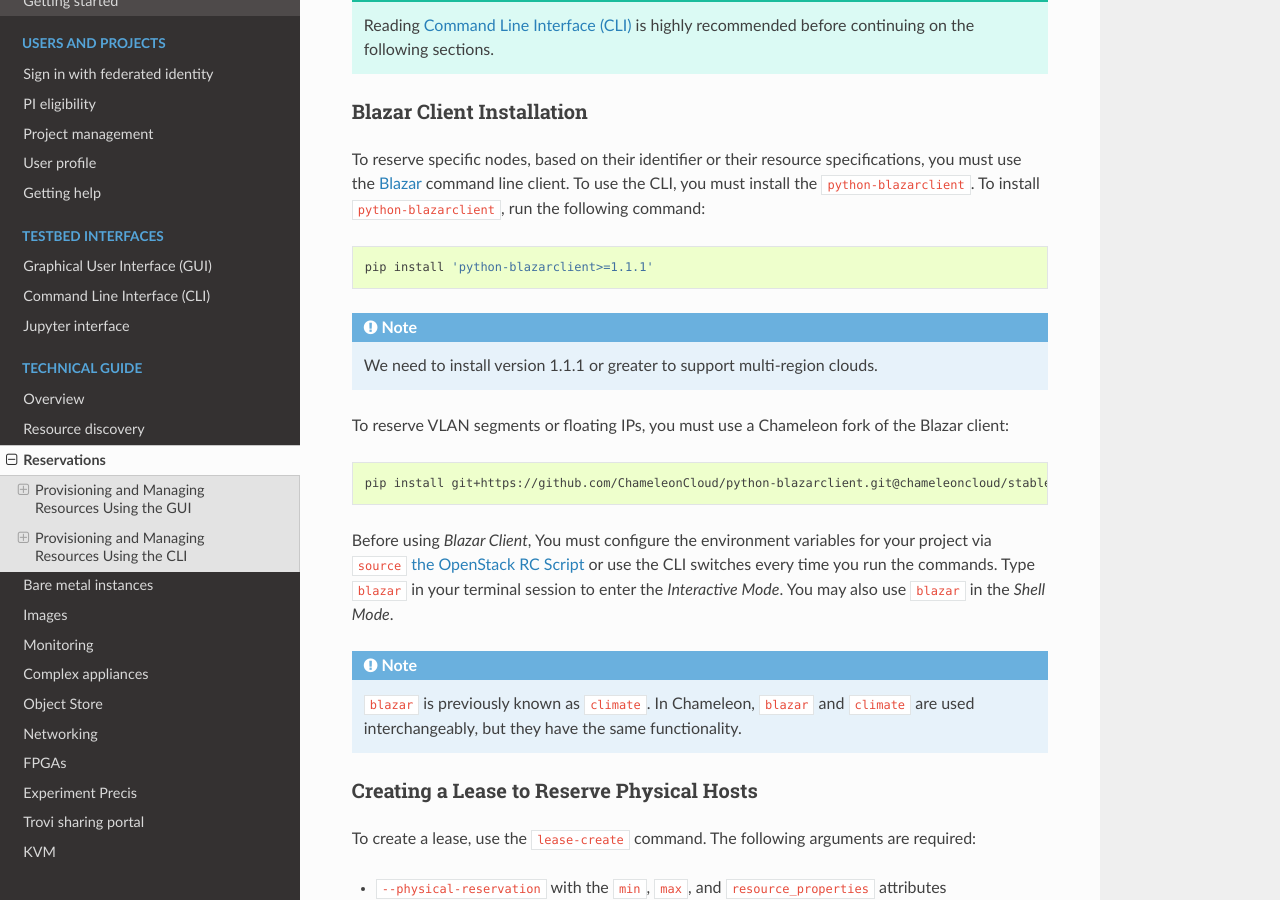
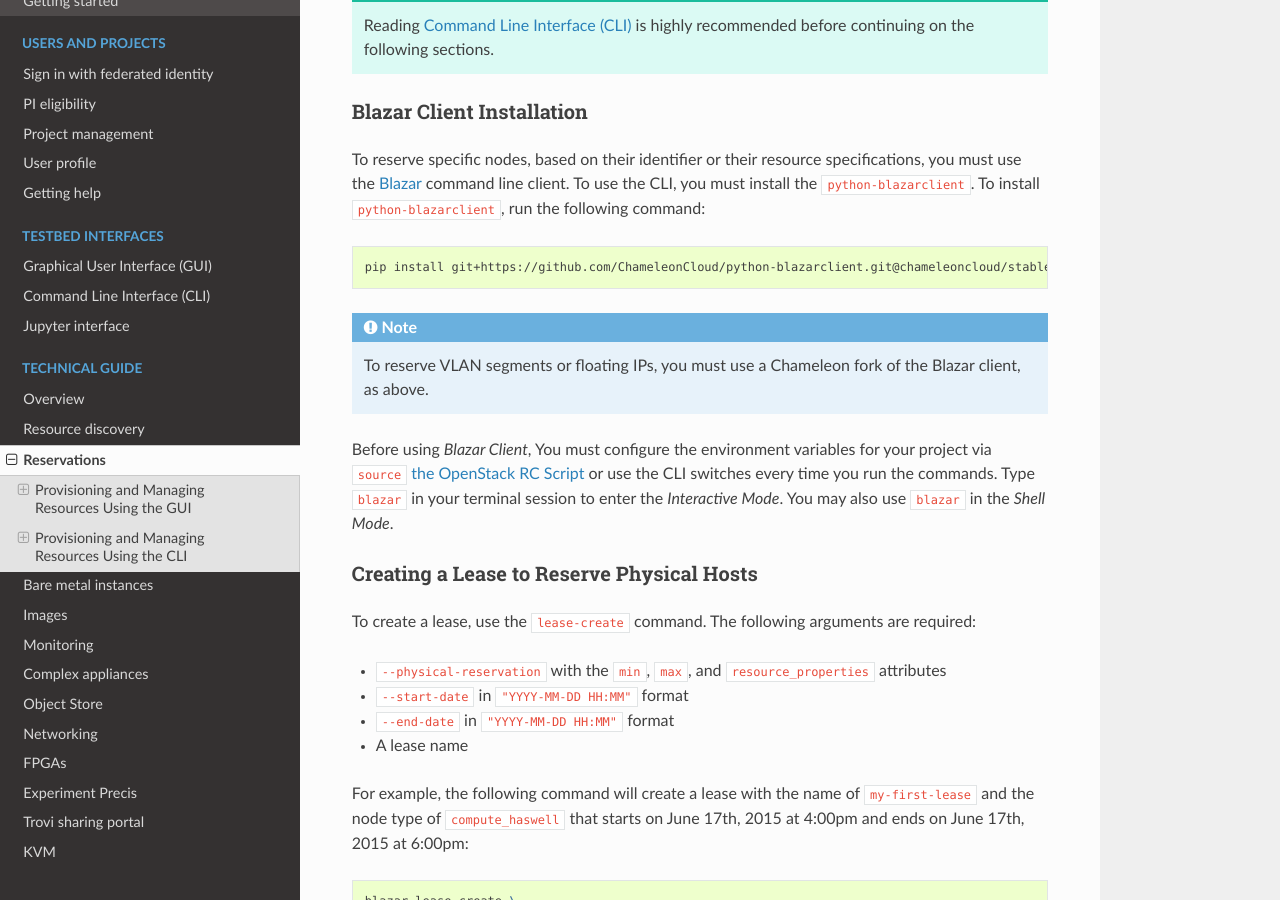
Before and after one commit to ChameleonCloud/docs, a Sphinx documentation site: the page built from source/technical/reservations.rst, in a window 1280 px wide and 900 px high, scrolled down 7377 px. Built offline with Sphinx 7.4.7 and the Read the Docs theme 2.0.0, drawn with Linux system fonts in a browser that asks for light colours; some of the changed text lies outside the part shown.

Commit message:
Update CLI instructions

```diff
--- a/source/technical/reservations.rst
+++ b/source/technical/reservations.rst
@@ -11,8 +11,8 @@ available at the time they chose (except in extraordinary circumstances such as
 hardware or platform failures), which helps to plan large scale experiments.
 
 Chameleon resources are reserved via `Blazar
-<https://docs.openstack.org/blazar/latest/>`_ (previously known as *Climate*)
-which provides Reservation as a Service for OpenStack.
+<https://docs.openstack.org/blazar/latest/>`_ which provides Reservation as a
+Service for OpenStack.
 
 Three types of resources can be reserved: physical bare metal hosts, network
 segments (VLANs), and floating IPs.
@@ -244,29 +244,17 @@ CLI, you must install the ``python-blazarclient``. To install
 
 .. code-block:: bash
 
-   pip install 'python-blazarclient>=1.1.1'
+   pip install git+https://github.com/ChameleonCloud/python-blazarclient.git@chameleoncloud/stable/train
 
 .. note::
-
-   We need to install version 1.1.1 or greater to support multi-region clouds.
-
-To reserve VLAN segments or floating IPs, you must use a Chameleon fork of the
-Blazar client:
-
-.. code-block:: bash
-
-   pip install git+https://github.com/ChameleonCloud/python-blazarclient.git@chameleoncloud/stable/train
+   To reserve VLAN segments or floating IPs, you must use a Chameleon fork of
+   the Blazar client, as above.
 
 Before using *Blazar Client*, You must configure the environment variables for
 your project via ``source`` :ref:`the OpenStack RC Script <cli-rc-script>` or
 use the CLI switches every time you run the commands. Type ``blazar`` in your
 terminal session to enter the *Interactive Mode*. You may also use ``blazar`` in
 the *Shell Mode*.
-
-.. note::
-
-   ``blazar`` is previously known as ``climate``. In Chameleon, ``blazar`` and
-   ``climate`` are used interchangeably, but they have the same functionality.
 
 Creating a Lease to Reserve Physical Hosts
 __________________________________________
```
Also changed, not shown: source/technical/cli.rst (+10 -2 lines).
